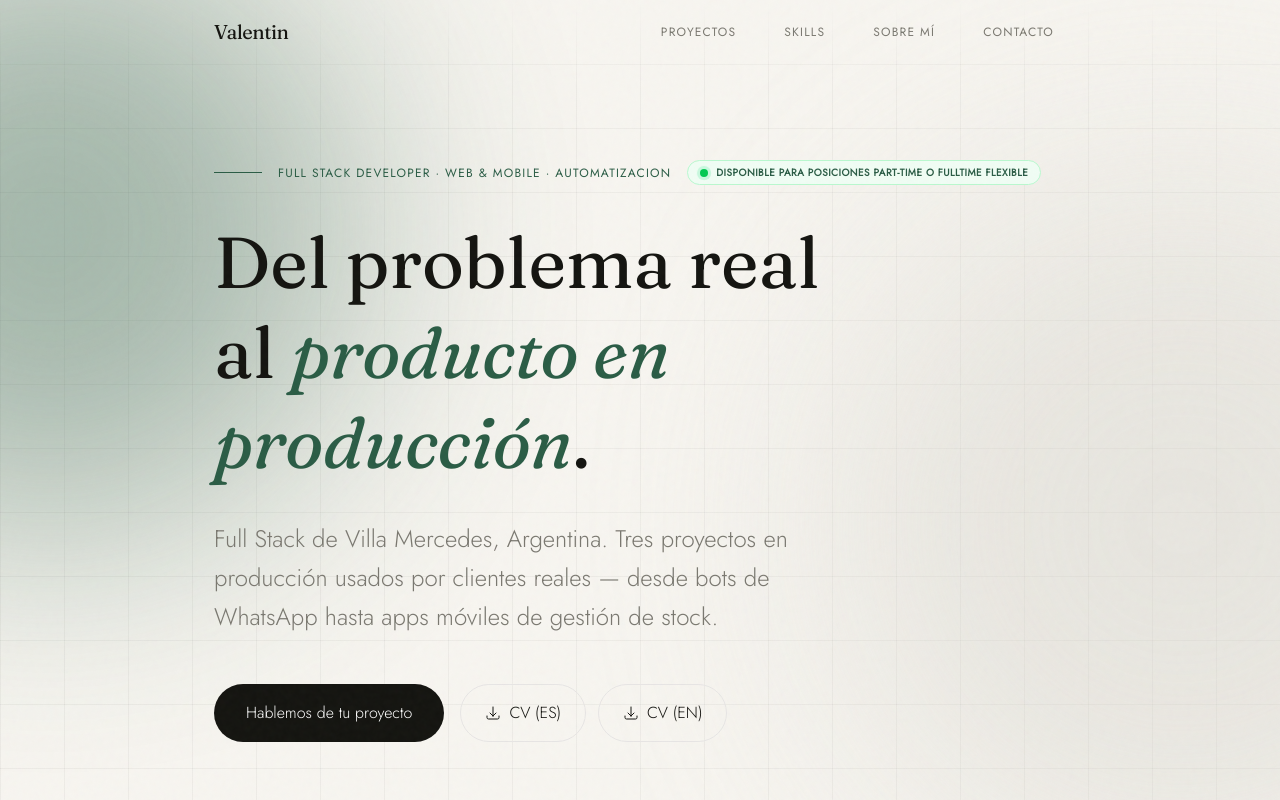
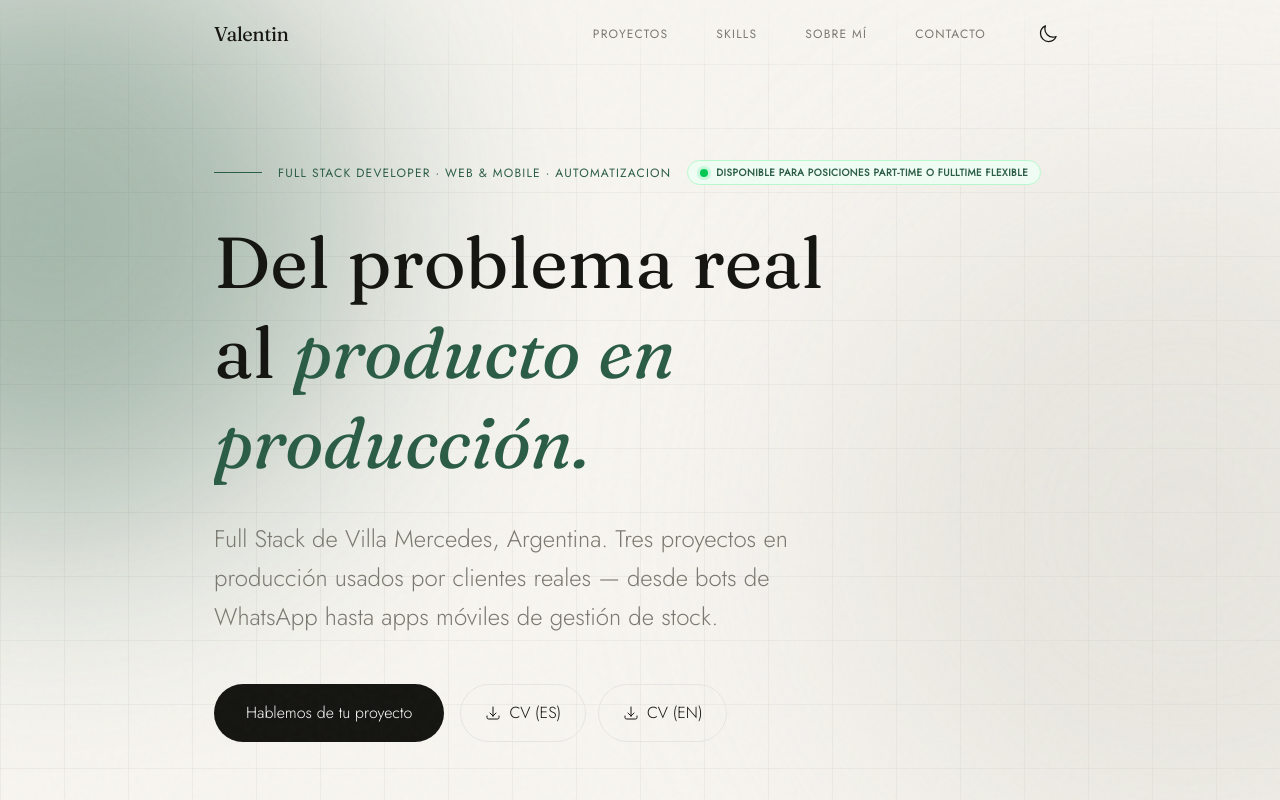
Before and after one commit to nolasko7/nolasko7.github.io, a React (Vite) app: page / in a window 1280 px wide. Shown: the top 800 px of the page. Built offline with nearby package versions, Linux system fonts and the light colour scheme.

Commit message:
dark mode y efecto al tocar un boton

```diff
--- a/src/App.jsx
+++ b/src/App.jsx
@@ -6,10 +6,38 @@ import AnimatedCounter from './components/AnimatedCounter';
 import TechMarquee from './components/TechMarquee';
 import Preloader from './components/Preloader';
 import SpotlightCard from './components/SpotlightCard';
+import StaggeredText from './components/StaggeredText';
+import GlitchText from './components/GlitchText';
 
 function App() {
   useScrollReveal();
   const [isScrolled, setIsScrolled] = useState(false);
+  const [isDarkMode, setIsDarkMode] = useState(() => {
+    if (typeof window !== 'undefined') {
+      return localStorage.theme === 'dark' || (!('theme' in localStorage) && window.matchMedia('(prefers-color-scheme: dark)').matches);
+    }
+    return false;
+  });
+
+  useEffect(() => {
+    if (isDarkMode) {
+      document.documentElement.classList.add('dark');
+    } else {
+      document.documentElement.classList.remove('dark');
+    }
+  }, [isDarkMode]);
+
+  const toggleDarkMode = () => {
+    if (isDarkMode) {
+      document.documentElement.classList.remove('dark');
+      localStorage.theme = 'light';
+      setIsDarkMode(false);
+    } else {
+      document.documentElement.classList.add('dark');
+      localStorage.theme = 'dark';
+      setIsDarkMode(true);
+    }
+  };
 
   useEffect(() => {
     const handleScroll = () => {
@@ -30,7 +58,7 @@ function App() {
   }, []);
 
   return (
-    <div className="min-h-screen bg-stone-50 text-warm-gray font-sans selection:bg-green-800 selection:text-white relative z-0">
+    <div className="min-h-screen bg-stone-50 text-warm-gray font-sans selection:bg-green-800 selection:text-[#f7f5f0] relative z-0">
       {/* Decorative Background Elements */}
       <div className="bg-grid"></div>
       <div className="glow-orb glow-orb-1"></div>
@@ -44,10 +72,26 @@ function App() {
         <div className="max-w-[900px] mx-auto px-6 flex items-center justify-between">
           <span className="font-serif text-xl text-dark tracking-tight">{personalInfo.name}</span>
           <div className="flex items-center gap-2 sm:gap-6 text-[10px] sm:text-xs font-medium uppercase tracking-widest overflow-x-auto no-scrollbar whitespace-nowrap">
-            <a href="#proyectos" className="px-3 py-2 rounded-full hover:bg-stone-200/50 hover:text-green-800 transition-colors">Proyectos</a>
-            <a href="#skills" className="px-3 py-2 rounded-full hover:bg-stone-200/50 hover:text-green-800 transition-colors">Skills</a>
-            <a href="#sobre-mi" className="px-3 py-2 rounded-full hover:bg-stone-200/50 hover:text-green-800 transition-colors">Sobre Mí</a>
-            <a href="#contacto" className="px-3 py-2 rounded-full hover:bg-stone-200/50 hover:text-green-800 transition-colors">Contacto</a>
+            <a href="#proyectos" className="px-3 py-2 rounded-full hover:bg-stone-200/50 hover:text-green-800 transition-colors"><GlitchText text="Proyectos" /></a>
+            <a href="#skills" className="px-3 py-2 rounded-full hover:bg-stone-200/50 hover:text-green-800 transition-colors"><GlitchText text="Skills" /></a>
+            <a href="#sobre-mi" className="px-3 py-2 rounded-full hover:bg-stone-200/50 hover:text-green-800 transition-colors"><GlitchText text="Sobre Mí" /></a>
+            <a href="#contacto" className="px-3 py-2 rounded-full hover:bg-stone-200/50 hover:text-green-800 transition-colors"><GlitchText text="Contacto" /></a>
+
+            <button
+              onClick={toggleDarkMode}
+              className="ml-2 p-2 rounded-full hover:bg-stone-200/50 text-dark transition-colors"
+              aria-label="Toggle Dark Mode"
+            >
+              {isDarkMode ? (
+                <svg className="w-4 h-4 sm:w-5 sm:h-5" fill="none" stroke="currentColor" viewBox="0 0 24 24">
+                  <path strokeLinecap="round" strokeLinejoin="round" strokeWidth="1.5" d="M12 3v2.25m6.364.386l-1.591 1.591M21 12h-2.25m-.386 6.364l-1.591-1.591M12 18.75V21m-4.773-4.227l-1.591 1.591M5.25 12H3m4.227-4.773L5.636 5.636M15.75 12a3.75 3.75 0 11-7.5 0 3.75 3.75 0 017.5 0z" />
+                </svg>
+              ) : (
+                <svg className="w-4 h-4 sm:w-5 sm:h-5" fill="none" stroke="currentColor" viewBox="0 0 24 24">
+                  <path strokeLinecap="round" strokeLinejoin="round" strokeWidth="1.5" d="M21.752 15.002A9.718 9.718 0 0118 15.75c-5.385 0-9.75-4.365-9.75-9.75 0-1.33.266-2.597.748-3.752A9.753 9.753 0 003 11.25C3 16.635 7.365 21 12.75 21a9.753 9.753 0 009.002-5.998z" />
+                </svg>
+              )}
+            </button>
           </div>
         </div>
       </nav>
@@ -68,14 +112,14 @@ function App() {
           </a>
         </div>
         <h1 className="text-4xl sm:text-5xl md:text-7xl font-serif text-dark leading-tight mb-8 max-w-2xl">
-          Del problema real al <span className="italic text-green-800">producto en producción</span>.
+          <StaggeredText text="Del problema real al producto en producción." highlightWords={["producto", "en", "producción"]} delay={100} />
         </h1>
         <p className="text-lg md:text-2xl font-light mb-12 max-w-xl leading-relaxed">
           {personalInfo.description}
         </p>
         <div className="flex flex-col sm:flex-row gap-4">
-          <a href="#contacto" className="inline-flex items-center justify-center bg-dark text-white px-8 py-4 rounded-full hover:bg-green-800 transition-colors duration-300">
-            Hablemos de tu proyecto
+          <a href="#contacto" className="group inline-flex items-center justify-center bg-dark text-white px-8 py-4 rounded-full hover:bg-green-800 transition-colors duration-300">
+            <GlitchText text="Hablemos de tu proyecto" />
           </a>
           <div className="flex flex-wrap gap-3">
             <a
@@ -253,46 +297,46 @@ function App() {
       <section id="contacto" className="bg-[#141410] text-stone-300 pb-8 pt-16 sm:pt-32 px-6">
         <div className="max-w-[900px] mx-auto">
           <div className="mb-24 reveal">
-            <h2 className="text-4xl md:text-5xl font-serif text-white mb-6">
-              ¿Listo para empezar? <br /><span className="text-green-800 italic text-3xl md:text-4xl">Hablemos ahora.</span>
+            <h2 className="text-4xl md:text-5xl font-serif text-[#f7f5f0] mb-6">
+              ¿Listo para empezar? <br /><span className="text-green-500 italic text-3xl md:text-4xl">Hablemos ahora.</span>
             </h2>
             <p className="font-light text-lg mb-12 max-w-md text-stone-400">
               Estoy disponible para proyectos freelance o unirme a un gran equipo. Escríbeme y charlemos.
             </p>
             <div className="grid grid-cols-1 sm:grid-cols-2 gap-4">
-              <a href={`mailto:${personalInfo.email}`} className="group flex items-center justify-between border border-stone-800 bg-stone-900/50 hover:border-green-800 p-5 rounded-xl transition-colors">
+              <a href={`mailto:${personalInfo.email}`} className="group flex items-center justify-between border border-stone-800 bg-stone-900/50 hover:border-green-500 p-5 rounded-xl transition-colors">
                 <div className="flex items-center gap-4">
-                  <svg className="w-5 h-5 text-stone-400 group-hover:text-green-800 transition-colors" fill="none" stroke="currentColor" viewBox="0 0 24 24">
+                  <svg className="w-5 h-5 text-stone-400 group-hover:text-green-500 transition-colors" fill="none" stroke="currentColor" viewBox="0 0 24 24">
                     <path strokeLinecap="round" strokeLinejoin="round" strokeWidth="1.5" d="M21.75 6.75v10.5a2.25 2.25 0 01-2.25 2.25h-15a2.25 2.25 0 01-2.25-2.25V6.75m19.5 0A2.25 2.25 0 0019.5 4.5h-15a2.25 2.25 0 00-2.25 2.25m19.5 0v.243a2.25 2.25 0 01-1.07 1.916l-7.5 4.615a2.25 2.25 0 01-2.36 0L3.32 8.91a2.25 2.25 0 01-1.07-1.916V6.75" />
                   </svg>
-                  <span className="font-medium text-white">Email</span>
+                  <span className="font-medium text-[#f7f5f0]">Email</span>
                 </div>
               </a>
 
-              <a href={personalInfo.whatsapp} target="_blank" rel="noreferrer" className="group flex items-center justify-between border border-stone-800 bg-stone-900/50 hover:border-green-800 p-6 rounded-xl transition-colors">
+              <a href={personalInfo.whatsapp} target="_blank" rel="noreferrer" className="group flex items-center justify-between border border-stone-800 bg-stone-900/50 hover:border-green-500 p-6 rounded-xl transition-colors">
                 <div className="flex items-center gap-4">
-                  <svg className="w-5 h-5 text-stone-400 group-hover:text-green-800 transition-colors" fill="currentColor" viewBox="0 0 24 24">
+                  <svg className="w-5 h-5 text-stone-400 group-hover:text-green-500 transition-colors" fill="currentColor" viewBox="0 0 24 24">
                     <path d="M11.99 2C6.47 2 2 6.48 2 12c0 1.94.55 3.75 1.5 5.3l-1.5 5.5 5.5-1.5c1.55.95 3.36 1.5 5.3 1.5 5.52 0 10-4.48 10-10S17.51 2 11.99 2zm5.71 14.5c-.24.71-1.39 1.34-1.99 1.41-.53.06-1.18.17-3.83-.93-3.19-1.32-5.18-4.66-5.34-4.88-.16-.22-1.28-1.74-1.28-3.32 0-1.58.82-2.37 1.11-2.68.29-.31.63-.39.84-.39.21 0 .42.01.61.02.21.01.49-.08.76.57.29.71 1 2.45 1.09 2.65.09.2.14.43.01.69-.13.26-.2.43-.39.67-.18.24-.39.51-.55.69-.18.2-.38.41-.16.8 2.21.84 3.72 1.48 5.76 2.31.2.08.32.13.44.03.11-.1.49-.57.62-.77.13-.2.13-.37.09-.41-.04-.04-.15-.07-.31-.15l-1.87-.93c-.31-.15-.54-.25-.62-.41-.07-.16-.07-.32.01-.48z" />
                   </svg>
-                  <span className="font-medium text-white">WhatsApp</span>
+                  <span className="font-medium text-[#f7f5f0]">WhatsApp</span>
                 </div>
               </a>
 
-              <a href={personalInfo.github} target="_blank" rel="noreferrer" className="group flex items-center justify-between border border-stone-800 bg-stone-900/50 hover:border-green-800 p-6 rounded-xl transition-colors">
+              <a href={personalInfo.github} target="_blank" rel="noreferrer" className="group flex items-center justify-between border border-stone-800 bg-stone-900/50 hover:border-green-500 p-6 rounded-xl transition-colors">
                 <div className="flex items-center gap-4">
-                  <svg className="w-5 h-5 text-stone-400 group-hover:text-green-800 transition-colors" fill="currentColor" viewBox="0 0 24 24">
+                  <svg className="w-5 h-5 text-stone-400 group-hover:text-green-500 transition-colors" fill="currentColor" viewBox="0 0 24 24">
                     <path fillRule="evenodd" clipRule="evenodd" d="M12 2C6.477 2 2 6.477 2 12c0 4.42 2.865 8.166 6.839 9.489.5.092.682-.217.682-.482 0-.237-.008-.868-.013-1.703-2.782.605-3.369-1.343-3.369-1.343-.454-1.158-1.11-1.466-1.11-1.466-.908-.62.069-.608.069-.608 1.003.07 1.531 1.03 1.531 1.03.892 1.53 2.341 1.088 2.91.832.092-.647.35-1.088.636-1.338-2.22-.253-4.555-1.11-4.555-4.943 0-1.091.39-1.984 1.029-2.683-.103-.253-.446-1.27.098-2.647 0 0 .84-.269 2.75 1.025A9.564 9.564 0 0112 6.844c.85.004 1.705.115 2.504.337 1.909-1.294 2.747-1.025 2.747-1.025.546 1.377.203 2.394.1 2.647.64.699 1.028 1.592 1.028 2.683 0 3.842-2.339 4.687-4.566 4.935.359.309.678.919.678 1.852 0 1.336-.012 2.415-.012 2.743 0 .267.18.578.688.48C19.138 20.161 22 16.418 22 12c0-5.523-4.477-10-10-10z" />
                   </svg>
-                  <span className="font-medium text-white">GitHub</span>
+                  <span className="font-medium text-[#f7f5f0]">GitHub</span>
                 </div>
               </a>
 
-              <a href={personalInfo.linkedin} target="_blank" rel="noreferrer" className="group flex items-center justify-between border border-stone-800 bg-stone-900/50 hover:border-green-800 p-6 rounded-xl transition-colors">
+              <a href={personalInfo.linkedin} target="_blank" rel="noreferrer" className="group flex items-center justify-between border border-stone-800 bg-stone-900/50 hover:border-green-500 p-6 rounded-xl transition-colors">
                 <div className="flex items-center gap-4">
-                  <svg className="w-5 h-5 text-stone-400 group-hover:text-green-800 transition-colors" fill="currentColor" viewBox="0 0 24 24">
+                  <svg className="w-5 h-5 text-stone-400 group-hover:text-green-500 transition-colors" fill="currentColor" viewBox="0 0 24 24">
                     <path d="M20.447 20.452h-3.554v-5.569c0-1.328-.027-3.037-1.852-3.037-1.853 0-2.136 1.445-2.136 2.939v5.667H9.351V9h3.414v1.561h.046c.477-.9 1.637-1.85 3.37-1.85 3.601 0 4.267 2.37 4.267 5.455v6.286zM5.337 7.433c-1.144 0-2.063-.926-2.063-2.065 0-1.138.92-2.063 2.063-2.063 1.14 0 2.064.925 2.064 2.063 0 1.139-.925 2.065-2.064 2.065zm1.782 13.019H3.555V9h3.564v11.452zM22.225 0H1.771C.792 0 0 .774 0 1.729v20.542C0 23.227.792 24 1.771 24h20.451C23.2 24 24 23.227 24 22.271V1.729C24 .774 23.2 0 22.222 0h.003z" />
                   </svg>
-                  <span className="font-medium text-white">LinkedIn</span>
+                  <span className="font-medium text-[#f7f5f0]">LinkedIn</span>
                 </div>
               </a>
             </div>
--- a/src/components/CustomCursor.jsx
+++ b/src/components/CustomCursor.jsx
@@ -16,6 +16,7 @@ const CustomCursor = () => {
   useEffect(() => {
     // Detectamos si es un dispositivo táctil
     if ('ontouchstart' in window || navigator.maxTouchPoints > 0 || window.matchMedia("(pointer: coarse)").matches) {
+      // eslint-disable-next-line react-hooks/set-state-in-effect
       setIsTouchDevice(true);
       return;
     }
--- /dev/null
+++ b/src/components/GlitchText.jsx
@@ -0,0 +1,66 @@
+import React, { useState, useEffect, useRef } from 'react';
+
+// Caracteres que se usarán para el efecto de encriptación/glitch
+const CHARS = '!<>-_\\/[]{}—=+*^?#________';
+
+const GlitchText = ({ text, className = "", ...props }) => {
+  const [displayText, setDisplayText] = useState(text);
+  const [isHovered, setIsHovered] = useState(false);
+  const intervalRef = useRef(null);
+
+  useEffect(() => {
+    if (!isHovered) {
+      clearInterval(intervalRef.current);
+      // eslint-disable-next-line react-hooks/set-state-in-effect
+      setDisplayText(text);
+      return;
+    }
+
+    let iteration = 0;
+
+    clearInterval(intervalRef.current);
+
+    intervalRef.current = setInterval(() => {
+      setDisplayText(text
+        .split("")
+        .map((letter, index) => {
+          // Si es un espacio, lo respetamos siempre
+          if (letter === ' ') return ' ';
+
+          // Si la iteración ya pasó esta letra, mostramos la letra real
+          if (index < iteration) {
+            return text[index];
+          }
+
+          // Si no, mostramos un caracter aleatorio
+          return CHARS[Math.floor(Math.random() * CHARS.length)];
+        })
+        .join("")
+      );
+
+      // Cuando ya resolvimos todas las letras, detenemos el intervalo
+      if (iteration >= text.length) {
+        clearInterval(intervalRef.current);
+      }
+
+      // La velocidad a la que se van revelando las letras reales.
+      // Números menores hacen el efecto más duradero.
+      iteration += 1 / 3;
+    }, 30);
+
+    return () => clearInterval(intervalRef.current);
+  }, [isHovered, text]);
+
+  return (
+    <span
+      className={`inline-block font-mono sm:font-sans ${className}`}
+      onMouseEnter={() => setIsHovered(true)}
+      onMouseLeave={() => setIsHovered(false)}
+      {...props}
+    >
+      {displayText}
+    </span>
+  );
+};
+
+export default GlitchText;
--- a/src/components/Preloader.jsx
+++ b/src/components/Preloader.jsx
@@ -54,7 +54,7 @@ const Preloader = () => {
       }`}
     >
       <div className="flex items-center">
-        <span className="font-serif text-4xl sm:text-5xl md:text-7xl text-stone-50 tracking-tight">
+        <span className="font-serif text-4xl sm:text-5xl md:text-7xl text-[#f7f5f0] tracking-tight">
           {text}
         </span>
         {/* Cursor parpadeante verde */}
--- a/src/components/SpotlightCard.jsx
+++ b/src/components/SpotlightCard.jsx
@@ -1,6 +1,7 @@
 import React, { useRef, useState } from 'react';
 
-const SpotlightCard = ({ children, className = '', innerClassName = '', style = {}, as: Component = 'div', ...props }) => {
+const SpotlightCard = ({ children, className = '', innerClassName = '', style = {}, as = 'div', ...props }) => {
+  const Component = as;
   const divRef = useRef(null);
   const [position, setPosition] = useState({ x: 0, y: 0 });
   const [opacity, setOpacity] = useState(0);
--- /dev/null
+++ b/src/components/StaggeredText.jsx
@@ -0,0 +1,52 @@
+import React, { useEffect, useState } from 'react';
+
+const StaggeredText = ({ text, highlightWords = [], delay = 0 }) => {
+  const [isVisible, setIsVisible] = useState(false);
+
+  useEffect(() => {
+    // El preloader toma exactamente 2200ms aprox en subir el telón.
+    // Damos un margen generoso (2800ms) para asegurarnos de que la animación
+    // ocurra a la vista del usuario.
+    const timer = setTimeout(() => {
+      setIsVisible(true);
+    }, delay + 2800);
+    return () => clearTimeout(timer);
+  }, [delay]);
+
+  const words = text.split(" ").filter(w => w !== "");
+
+  return (
+    <span className="inline-block">
+      {words.map((word, i) => {
+        // Extraemos puntuación para no separarla de la palabra destacada
+        const match = word.match(/^(.*?)([.?,!]*)$/);
+        const cleanWord = match[1];
+        const punctuation = match[2];
+        const isHighlight = highlightWords.includes(cleanWord);
+
+        return (
+          <span key={`${word}-${i}`} className="inline-block overflow-hidden align-bottom mr-[0.25em] pb-1 -mb-1">
+            <span
+              className={`inline-block transform transition-all duration-[800ms] ease-out ${
+                isVisible ? 'translate-y-0 rotate-0 opacity-100' : 'translate-y-[100%] rotate-[5deg] opacity-0'
+              }`}
+              style={{ transitionDelay: `${i * 100}ms` }}
+            >
+              {isHighlight ? (
+                <span className="italic text-green-800">
+                  {cleanWord}{punctuation}
+                </span>
+              ) : (
+                <span>
+                  {cleanWord}{punctuation}
+                </span>
+              )}
+            </span>
+          </span>
+        );
+      })}
+    </span>
+  );
+};
+
+export default StaggeredText;
--- a/src/config/data.js
+++ b/src/config/data.js
@@ -18,7 +18,7 @@ export const projects = [
   {
     title: "Sistema de Reservas de Cancha",
     video: courtixVideo,
-    type: "Web app en producción",
+    type: "Web app",
     description: "Plataforma integral de gestión deportiva. Digitaliza reservas y pagos de canchas, optimizando la administración de complejos deportivos reales.",
     problemSolved: "Digitaliza y agiliza el negocio automatizando reservas y pagos, minimizando la sobrecarga de comunicaciones a través de un dashboard de control centralizado.",
     tags: ["Node.js", "Express", "PostgreSQL", "React"],
--- a/src/index.css
+++ b/src/index.css
@@ -5,11 +5,33 @@ html, body {
   overflow-x: hidden;
 }
 
+:root {
+  --app-bg: #f7f5f0;
+  --app-primary: #2a5c45;
+  --app-text: #7a7870;
+  --app-heading: #141410;
+  --app-card: #ffffff;
+  --app-border: #f5f5f4;
+  --app-grid: rgba(20, 20, 16, 0.04);
+}
+
+html.dark {
+  --app-bg: #141410;
+  --app-primary: #4ade80;
+  --app-text: #a8a29e;
+  --app-heading: #f7f5f0;
+  --app-card: #1c1c18;
+  --app-border: #292524;
+  --app-grid: rgba(247, 245, 240, 0.04);
+}
+
 @theme {
-  --color-stone-50: #f7f5f0;
-  --color-green-800: #2a5c45;
-  --color-warm-gray: #7a7870;
-  --color-dark: #141410;
+  --color-stone-50: var(--app-bg);
+  --color-green-800: var(--app-primary);
+  --color-warm-gray: var(--app-text);
+  --color-dark: var(--app-heading);
+  --color-white: var(--app-card);
+  --color-stone-100: var(--app-border);
 
   --font-serif: "Fraunces", serif;
   --font-sans: "Jost", sans-serif;
@@ -138,8 +160,8 @@ body::before {
   width: 100%;
   height: 100%;
   background-image:
-    linear-gradient(to right, rgba(20, 20, 16, 0.04) 1px, transparent 1px),
-    linear-gradient(to bottom, rgba(20, 20, 16, 0.04) 1px, transparent 1px);
+    linear-gradient(to right, var(--app-grid) 1px, transparent 1px),
+    linear-gradient(to bottom, var(--app-grid) 1px, transparent 1px);
   background-size: 4rem 4rem;
   mask-image: linear-gradient(to bottom, transparent, black 2%, black 98%, transparent);
   -webkit-mask-image: linear-gradient(to bottom, transparent, black 2%, black 98%, transparent);
```
Also changed, not shown: src/pages/Contacts.jsx (+14 -14 lines).
